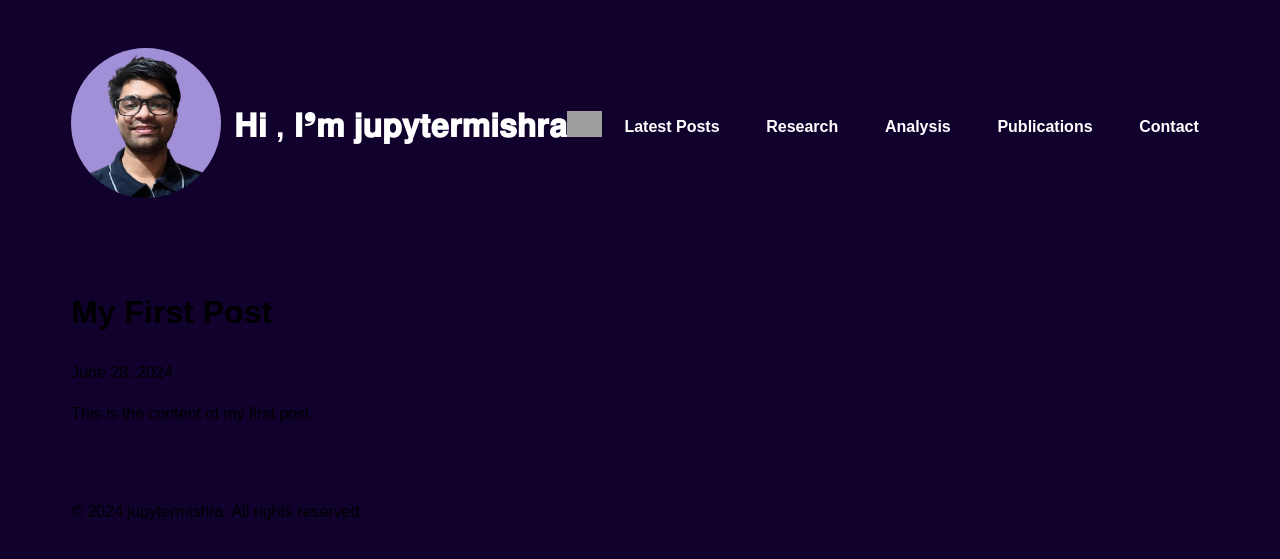
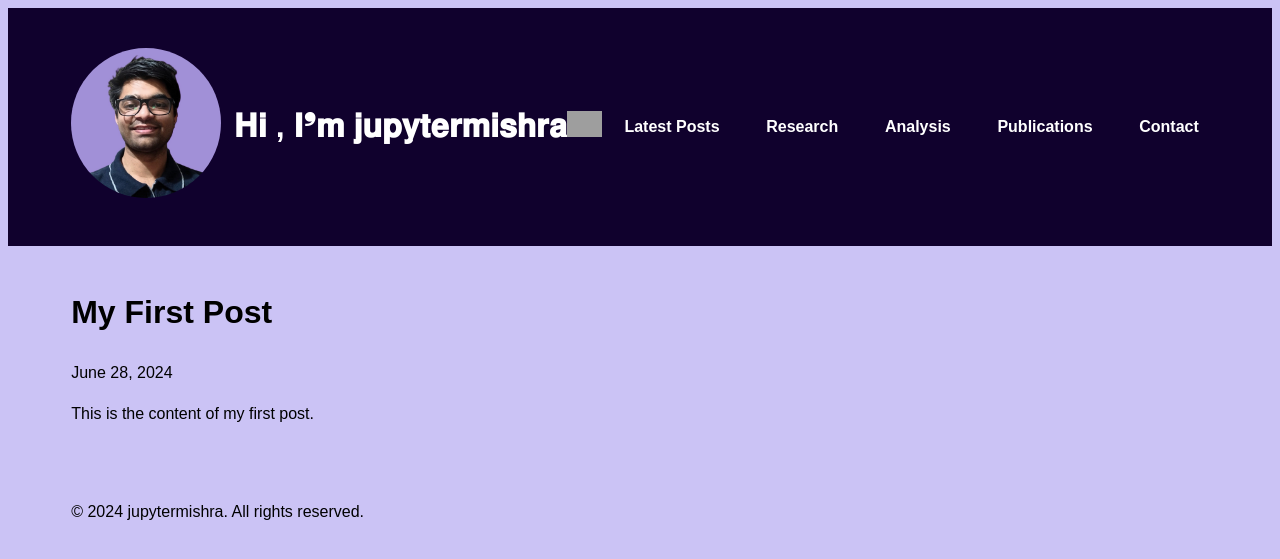
Before and after one commit to jupytermishra/jupytermishra.github.io, a Jekyll site: the page built from _posts/2024-06-28-my-first-post.md, in a window 1280 px wide. Shown: the top 559 px of the page. Built offline with Jekyll 4.4.1, drawn with Linux system fonts in a browser that asks for light colours; grey boxes are pictures that could not be loaded.

Commit message:
Update style.css

```diff
--- a/assets/css/style.css
+++ b/assets/css/style.css
@@ -1,5 +1,5 @@
 body {
-  background-color: #10012d;
+  background-color: #cbc3f5;
   font-family: Arial, sans-serif;
   line-height: 1.6;
 }
```
